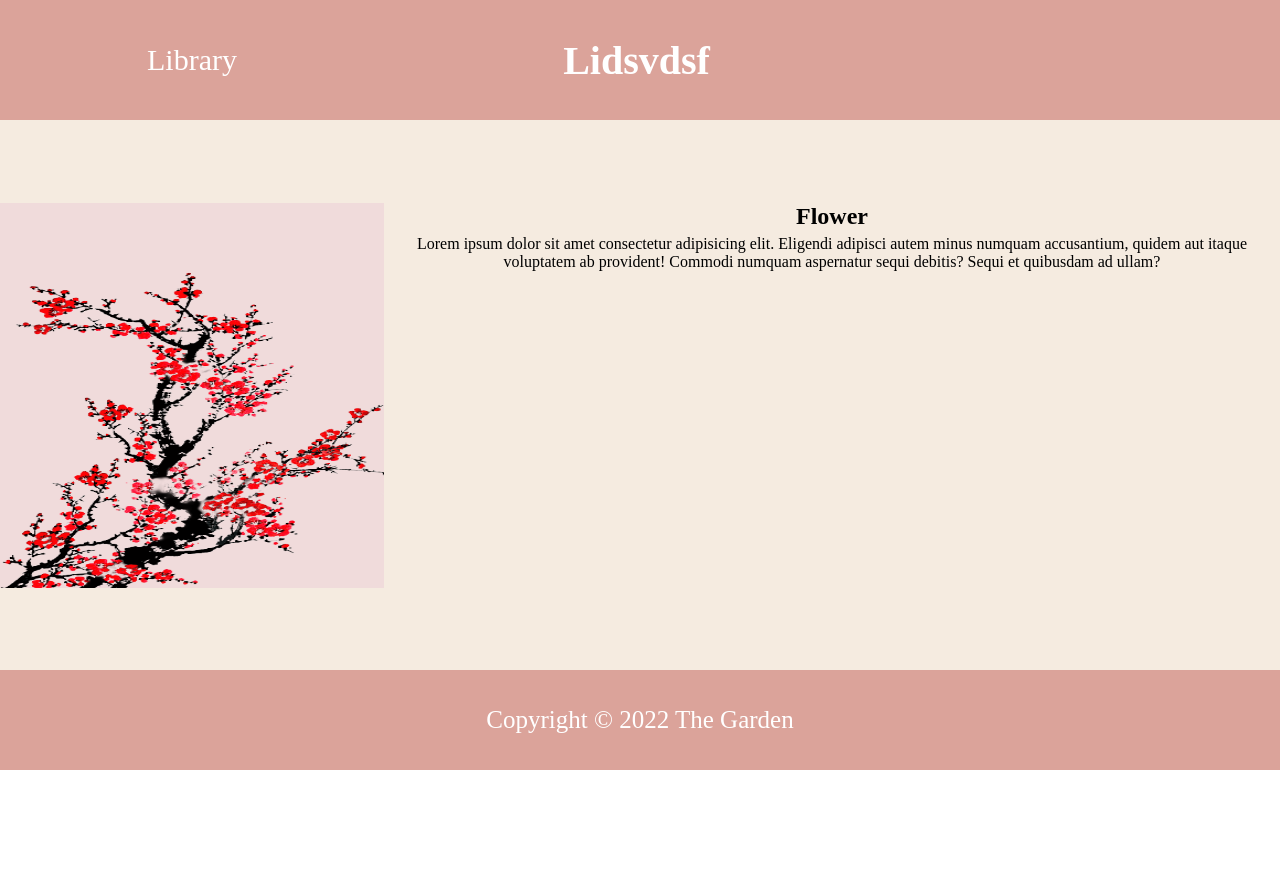
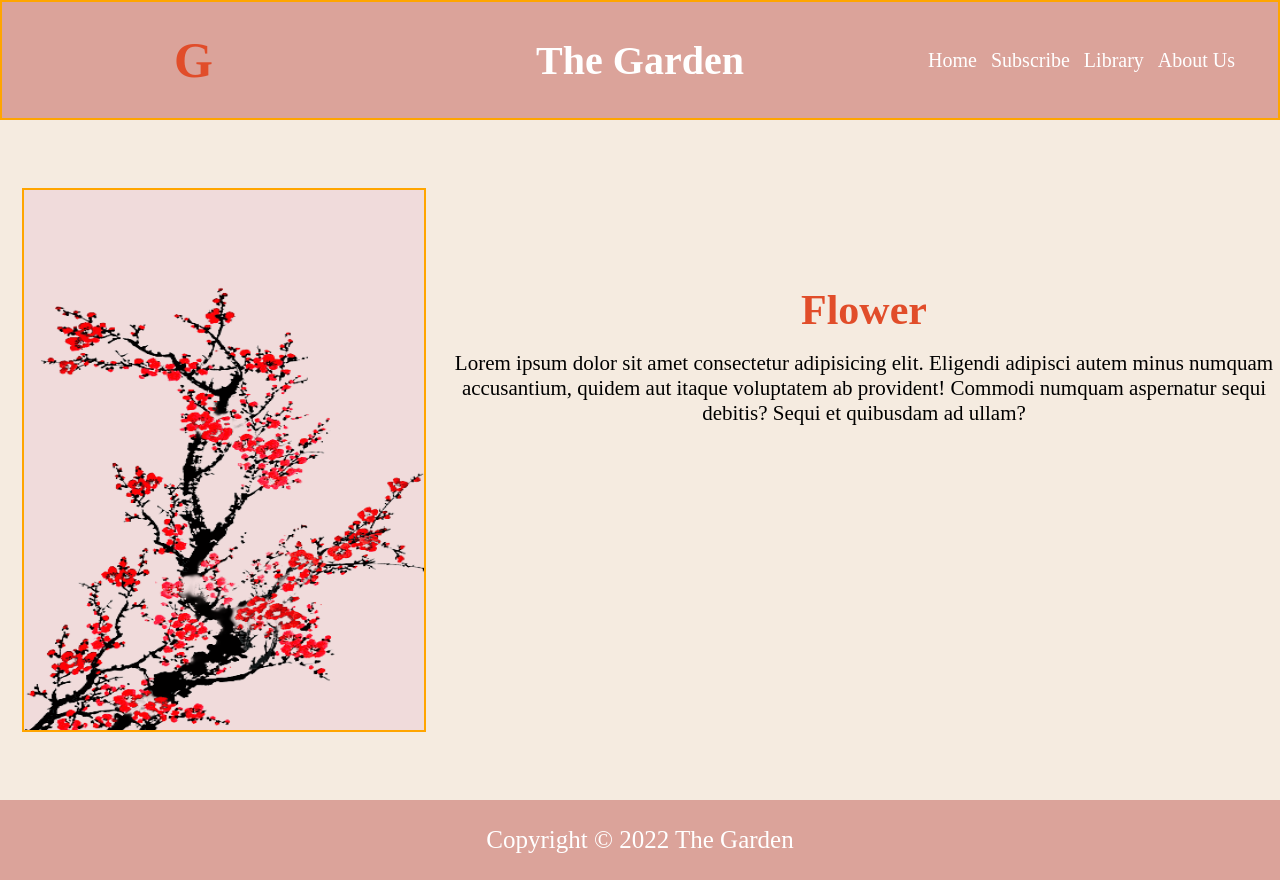
Before and after one commit to abdullah-qdad/The-Garden, a plain HTML site: page detailsPage.html in a window 1280 px wide. Before the commit the page ends 800 px from the top, so only its background shows below. Drawn offline with Linux system fonts and the light colour scheme.

Commit message:
merge all files

```diff
--- a/css/deStyle.css
+++ /dev/null
@@ -1,79 +0,0 @@
-*{
-    margin: 0;
-    padding: 0;
-    box-sizing: border-box;
-}
-header{
-    display: flex;
-    align-items: center;
-    height: 120px;
-    background-color: #DBA39A;
-}
-#library{
-    width: 30%;
-    height: 100%;
-    display: flex;
-    align-items: center;
-    justify-content: center;
-}
-#library a{
-    text-decoration: none;
-    color: white;
-    font-size: 30px;
-}
-#title{
-    width: 70%;
-    height: 100%;
-    display: flex;
-    align-items: center;
-
-}
-#title h1{
-    color: white;
-    font-size: 40px;
-    margin-left: 20%;
-}
-main{
-    background-color: #F5EBE0;
-}
-.con{
-    display: flex;
-    align-items: center;
-    justify-content: center;
-    height: 550px;
-
-}
-.con .img{
-    width: 30%;
-    height: 70%;
-
-}
-.img img{
-
-    width: 100%;
-    height: 100%;
-}
-.con .p{
-    width: 70%;
-    height: 70%;
-    text-align: center;
-}
-.p h2{
-    color: black;
-}
-.p p{
-    padding-top: 5px;
-    color: black;
-}
-
-footer{
-    background-color: #DBA39A;
-    height: 100px;
-    display: flex;
-    align-items: center;
-    justify-content: center;
-}
-footer p{
-    font-size: 25px;
-    color: white;
-}
--- /dev/null
+++ b/css/detailStyle.css
@@ -0,0 +1,40 @@
+*{
+    margin: 0;
+    padding: 0;
+    box-sizing: border-box;
+}
+
+.con{
+    height: 100%;
+    display: flex;
+    align-items: center;
+    justify-content: center;
+}
+#left{
+    width: 35%;
+    height: 100%;
+    display: flex;
+    align-items: center;
+    justify-content: center;
+}
+#left img{
+    width: 90%;
+    height: 80%;
+    border: 2px solid orange;
+}
+
+#right{
+    width: 65%;
+    height: 100%;
+    text-align: center;
+}
+
+#right h2{
+    color: #E14D2A;
+    font-size: 42px;
+    margin-top: 20%;
+    margin-bottom: 2%;
+}
+#right p{
+    font-size: 21px;
+}
--- a/css/libStyle.css
+++ /dev/null
@@ -1,71 +0,0 @@
-*{
-    margin: 0;
-    padding: 0;
-    box-sizing: border-box;
-}
-header{
-    display: flex;
-    align-items: center;
-    height: 120px;
-    background-color: #DBA39A;
-}
-#subscribe{
-    width: 30%;
-    height: 100%;
-    display: flex;
-    align-items: center;
-    justify-content: center;
-}
-#subscribe a{
-    text-decoration: none;
-    color: white;
-    font-size: 30px;
-}
-#title{
-    width: 70%;
-    height: 100%;
-    display: flex;
-    align-items: center;
-
-}
-#title h1{
-    color: white;
-    font-size: 40px;
-    margin-left: 20%;
-}
-main{
-    background-color: #F5EBE0;
-}
-.items{
-    height: 500px;
-    width: 100%;
-    display: flex;
-    align-items: center;
-    justify-content: space-around;
-
-}
-.items a{
-    width: 30%;
-    height: 98%;
-    display: flex;
-    align-items: center;
-    justify-content: center;
-
-}
-.items img{
-    width: 100%;
-    height: 100%;
-
-}
-
-footer{
-    background-color: #DBA39A;
-    height: 100px;
-    display: flex;
-    align-items: center;
-    justify-content: center;
-}
-footer p{
-    font-size: 25px;
-    color: white;
-}
--- /dev/null
+++ b/css/libraryStyle.css
@@ -0,0 +1,30 @@
+*{
+    margin: 0;
+    padding: 0;
+    box-sizing: border-box;
+}
+main{
+    display: block;
+    overflow-y: scroll;
+}
+
+.items{
+    width: 100%;
+    height: 60%;
+    display: flex;
+    align-items: center;
+    justify-content: space-around;
+    margin: 2% 0;
+}
+
+.items a{
+    width: 30%;
+    height: 100%;
+    border: 2px solid orange;
+    border-radius: 10px;
+}
+
+.items img{
+    width: 100%;
+    height: 100%;
+}
--- /dev/null
+++ b/css/mainStyle.css
@@ -0,0 +1,90 @@
+/*main layout*/
+main{
+    background-color: #F5EBE0;
+    width: 100%;
+    height: 85vh;
+    display: flex;
+}
+/* left secton layout */
+#left{
+    width: 30%;
+    border: 2px orange solid;
+    border-top: none;
+    background-color: #F0DBDB;
+}
+/* left secton inner elements layout */
+/*h2*/
+#left h2{
+   width: 100%;
+   margin-top: 48%;
+   text-align: center;
+   font-size: 30px;
+   color:#E14D2A;
+}
+/*button secation*/
+#button{
+    width: 100%;
+    height: 100px;
+    display: flex;
+    justify-content: center;
+    align-items: center;
+
+}
+#button a{
+    width: 100%;
+    height: 100%;
+    display: flex;
+    justify-content: center;
+    align-items: center;
+    text-decoration: none;
+}
+/*button*/
+#button button{
+    width: 100%;
+    height: 60%;
+    font-size: 25px;
+    color: white;
+    background-color: #E14D2A;
+    border-radius: 10px;
+    cursor: pointer;
+}
+/* right secton layout */
+#right{
+    width: 70%;
+    border-right: 2px solid orange;
+    border-bottom: 2px solid orange;
+    background-color: #F5EBE0;
+}
+#right h3{
+    width: 100%;
+    height: 20%;
+    border-bottom: solid orange 2px;
+    font-size: 60px;
+    color: rgb(194, 187, 187);
+    text-align: center;
+    padding-top:30px ;
+}
+/* cards Container layout*/
+.cardsContainer{
+width: 100%;
+height: 80%;
+display: flex;
+justify-content: space-evenly;
+align-items: center;
+
+}
+/*a tag layout*/
+.cardsContainer a{
+    display: flex;
+    /* justify-content: center;
+    align-items: center; */
+    width: 32%;
+    height: 90%;
+}
+/*images layput*/
+.cardsContainer img{
+width: 100%;
+height: 100%;
+border: 2px solid orange;
+border-radius: 5px;
+}
--- a/css/style.css
+++ b/css/style.css
@@ -7,7 +7,7 @@
 /*header layout*/
 header{
     width: 100%;
-    height: 120px;
+    height: 15vh;
     border: 2px orange solid;
     display: flex;
     justify-content: space-between;
@@ -41,96 +41,15 @@ nav a{
 }
 /*main layout*/
 main{
+    background-color: #F5EBE0;
     width: 100%;
+    height: 85vh;
     display: flex;
-}
-/* left secton layout */
-#left{
-    width: 30%;
-    border: 2px orange solid;
-    border-top: none;
-    background-color: #F0DBDB;
-}
-/* left secton inner elements layout */
-/*h2*/
-#left h2{
-   width: 100%;
-   margin-top: 48%;
-   text-align: center;
-   font-size: 30px;
-   color:#E14D2A;
-}
-/*button secation*/
-#button{
-    width: 100%;
-    height: 100px;
-    display: flex;
-    justify-content: center;
-    align-items: center;
-
-}
-#button a{
-    width: 100%;
-    height: 100%;
-    display: flex;
-    justify-content: center;
-    align-items: center;
-    text-decoration: none;
-}
-/*button*/
-#button button{
-    width: 100%;
-    height: 60%;
-    font-size: 25px;
-    color: white;
-    background-color: #E14D2A;
-    border-radius: 10px;
-    cursor: pointer;
-}
-/* right secton layout */
-#right{
-    width: 70%;
-    border-right: 2px solid orange;
-    border-bottom: 2px solid orange;
-    background-color: #F5EBE0;
-}
-#right h3{
-    width: 100%;
-    height: 20%;
-    border-bottom: solid orange 2px;
-    font-size: 60px;
-    color: rgb(194, 187, 187);
-    text-align: center;
-    padding-top:30px ;
-}
-/* cards Container layout*/
-.cardsContainer{
-width: 100%;
-height: 80%;
-display: flex;
-justify-content: space-evenly;
-align-items: center;
-
-}
-/*a tag layout*/
-.cardsContainer a{
-    display: flex;
-    /* justify-content: center;
-    align-items: center; */
-    width: 32%;
-    height: 90%;
-}
-/*images layput*/
-.cardsContainer img{
-width: 100%;
-height: 100%;
-border: 2px solid orange;
-border-radius: 5px;
 }
 
 footer{
     background-color: #DBA39A;
-    height: 100px;
+    height: 10vh;
     display: flex;
     align-items: center;
     justify-content: center;
--- a/css/subStyle.css
+++ /dev/null
@@ -1,40 +0,0 @@
-*{
-    margin: 0;
-    padding: 0;
-    box-sizing: border-box;
-}
-/*Container layout*/
-section{
-    height: 100vh;
-    background-color: #DBA39A;
-    display: flex;
-    justify-content: center;
-    align-items: center;
-
-}
-/*label styling*/
-label{
-    color: rgb(164, 164, 164);
-    font-size: 50px;
-    margin-bottom: 10px;
-
-}
-/*input styling*/
-input{
-    width: 100%;
-    height: 50px;
-    margin-bottom: 30px;
-    border: #F5EBE0 solid;
-
-}
-/*button styling*/
-button{
-    width: 65%;
-    height: 100px;
-    border-radius: 50%;
-    position: relative;
-    left: 40px;
-    background-color: #E14D2A;
-    cursor: pointer;
-
-}
--- /dev/null
+++ b/css/subscribeStyle.css
@@ -0,0 +1,51 @@
+*{
+    margin: 0;
+    padding: 0;
+    box-sizing: border-box;
+}
+#left{
+    width: 60%;
+    display: flex;
+    align-items: center;
+    justify-content: center;
+}
+
+#left form{
+    width: 80%;
+    height: 80%;
+    text-align: center;
+}
+
+#left form label{
+    font-size: 32px;
+}
+
+#left form input{
+    width: 80%;
+    height: 8%;
+    margin-bottom: 5%;
+}
+
+button{
+    width: 80%;
+    height: 15%;
+    font-size: 25px;
+    color: white;
+    background-color: #E14D2A;
+    border-radius: 10px;
+    cursor: pointer;
+}
+
+#right{
+    text-align: center;
+}
+
+#right h1{
+    margin-top:15% ;
+    font-size: 50px;
+}
+
+#right p{
+    margin-top:5% ;
+    font-size: 30px;
+}
--- a/detailsPage.html
+++ b/detailsPage.html
@@ -5,34 +5,46 @@
     <meta charset="UTF-8">
     <meta http-equiv="X-UA-Compatible" content="IE=edge">
     <meta name="viewport" content="width=device-width, initial-scale=1.0">
-    <link rel="stylesheet" href="./css/deStyle.css">
+    <link rel="stylesheet" href="./css/style.css">
+    <link rel="stylesheet" href="./css/detailStyle.css">
     <title>Flower Details</title>
 </head>
 
 <body>
     <header>
+        <!--logo-->
+        <h1 id="logo">
+            G
+        </h1>
 
-        <section id="library">
+
+
+        <!--title-->
+        <h1 id="title">
+            The Garden
+        </h1>
+
+
+
+        <!--nav bar-->
+        <nav>
+
+            <a href="index.html">Home</a>
+            <a href="./subscribe.html">Subscribe</a>
             <a href="./library.html">Library</a>
-        </section>
-        <section id="title">
-            <h1>Lidsvdsf</h1>
-        </section>
+            <a href="./abouteUs.html">About Us</a>
+
+        </nav>
     </header>
     <main>
-
         <section class="con">
-
-            <section class="img">
+            <section id="left">
                 <img src="./img/3.png" alt="">
             </section>
-
-            <section class="p">
-
+            <section id="right">
                 <h2>
                     Flower
                 </h2>
-
                 <p>
                     Lorem ipsum dolor sit amet consectetur adipisicing elit. Eligendi adipisci autem minus numquam
                     accusantium, quidem aut itaque voluptatem ab provident! Commodi numquam aspernatur sequi debitis?
@@ -40,9 +52,7 @@
                     et quibusdam ad ullam?
                 </p>
             </section>
-
         </section>
-
     </main>
     <footer>
         <p>
```
Also changed, not shown: abouteUs.html (+40 -1 lines), css/aboutUsStyle.css (renamed from css/aboutStyle.css, +2 -5 lines), index.html (+1 -18 lines), library.html (+24 -7 lines), subscribe.html (+46 -4 lines), 1 other file.
